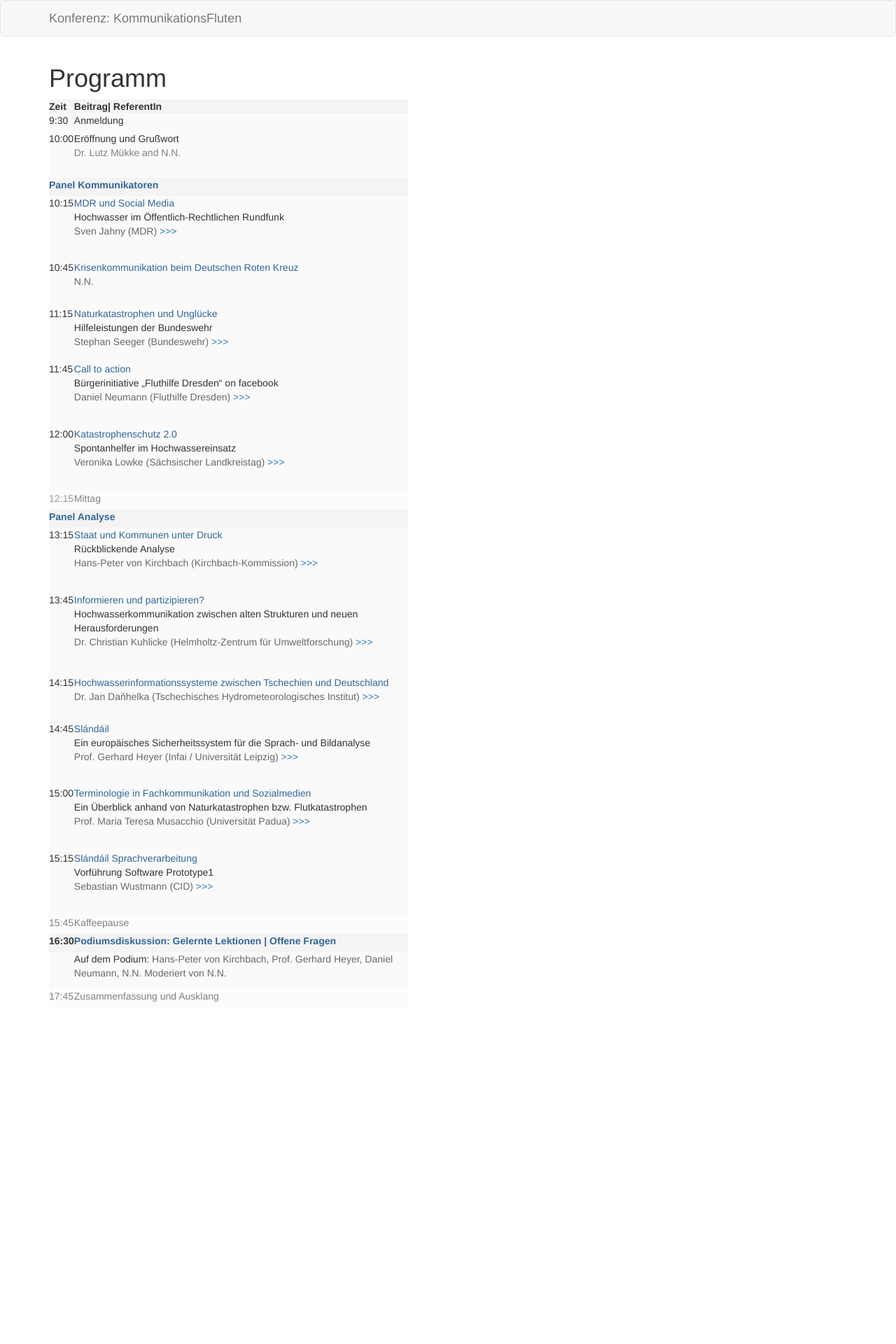
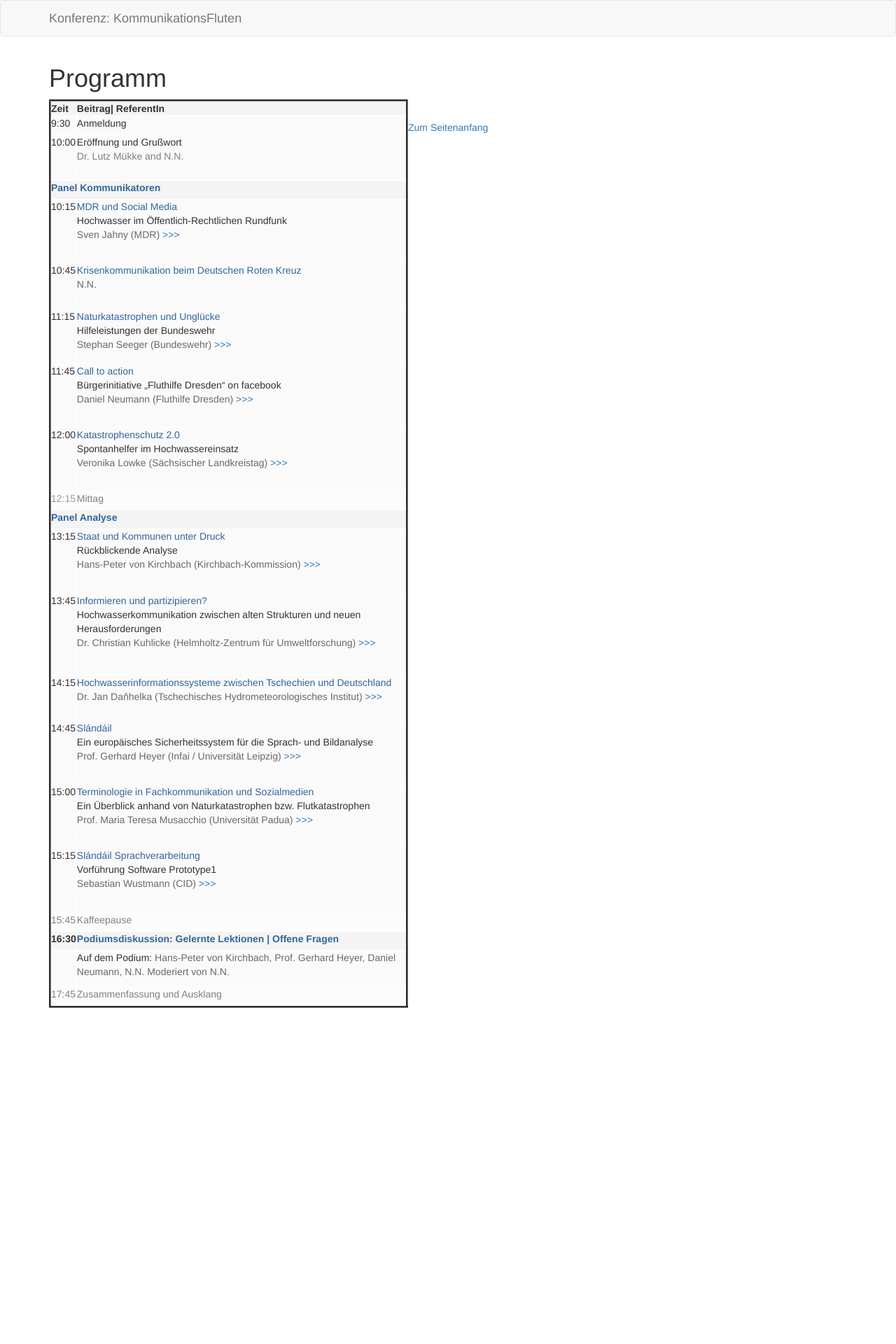
Before and after one commit to susedev/test, a Jekyll site: the page built from programm-uebersicht.html, in a window 1280 px wide. Shown: the top 1920 px of the page at 70% size. Built offline with Jekyll 4.4.1, drawn with Linux system fonts in a browser that asks for light colours; after the commit the page ends 1440 px from its top, so only the background shows below that.

Commit message:
Edit from JekyllCMS

```diff
--- a/programm-uebersicht.html
+++ b/programm-uebersicht.html
@@ -1,7 +1,7 @@
 ---
 title: Programm
 ---
-<table align="left" border="0" cellpadding="50" cellspacing="10" style="height: 1298px;" width="513">
+<table align="left" border="3" cellpadding="50" cellspacing="10" style="height: 1298px;" width="513">
 	<thead>
 		<tr>
 			<th scope="col" style="background-color: rgb(244, 244, 244); border-color: rgb(255, 255, 255);">Zeit</th>
@@ -135,236 +135,4 @@ title: Programm
 
 <p>&nbsp;</p>
 
-<p>&nbsp;</p>
-
-<p>&nbsp;</p>
-
-<p>&nbsp;</p>
-
-<p>&nbsp;</p>
-
-<p>&nbsp;</p>
-
-<p>&nbsp;</p>
-
-<p>&nbsp;</p>
-
-<p>&nbsp;</p>
-
-<p>&nbsp;</p>
-
-<p>&nbsp;</p>
-
-<p>&nbsp;</p>
-
-<p>&nbsp;</p>
-
-<p>&nbsp;</p>
-
-<p>&nbsp;</p>
-
-<p>&nbsp;</p>
-
-<p>&nbsp;</p>
-
-<p>&nbsp;</p>
-
-<p>&nbsp;</p>
-
-<p>&nbsp;</p>
-
-<p>&nbsp;</p>
-
-<p>&nbsp;</p>
-
-<p>&nbsp;</p>
-
-<p>&nbsp;</p>
-
-<p>&nbsp;</p>
-
-<p>&nbsp;</p>
-
-<p>&nbsp;</p>
-
-<p>&nbsp;</p>
-
-<p>&nbsp;</p>
-
-<p>&nbsp;</p>
-
-<p>&nbsp;</p>
-
-<p>&nbsp;</p>
-
-<p>&nbsp;</p>
-
-<p>&nbsp;</p>
-
-<p>&nbsp;</p>
-
-<p>&nbsp;</p>
-
-<p>&nbsp;</p>
-
-<p>&nbsp;</p>
-
-<p>&nbsp;</p>
-
-<p>&nbsp;</p>
-
-<p>&nbsp;</p>
-
-<p>&nbsp;</p>
-
-<p>&nbsp;</p>
-
-<p>&nbsp;</p>
-
-<p>&nbsp;</p>
-
-<p>&nbsp;</p>
-
-<p>&nbsp;</p>
-
-<p>&nbsp;</p>
-
-<p>&nbsp;</p>
-
-<p>&nbsp;</p>
-
-<p>&nbsp;</p>
-
-<p>&nbsp;</p>
-
-<p>&nbsp;</p>
-
-<p>&nbsp;</p>
-
-<p>&nbsp;</p>
-
-<p>&nbsp;</p>
-
-<p>&nbsp;</p>
-
-<p>&nbsp;</p>
-
-<p>&nbsp;</p>
-
-<p>&nbsp;</p>
-
-<p>&nbsp;</p>
-
-<p>&nbsp;</p>
-
-<p>&nbsp;</p>
-
-<p>&nbsp;</p>
-
-<p>&nbsp;</p>
-
-<p>&nbsp;</p>
-
-<p>&nbsp;</p>
-
-<p>&nbsp;</p>
-
-<p>&nbsp;</p>
-
-<p>&nbsp;</p>
-
-<p>&nbsp;</p>
-
-<p>&nbsp;</p>
-
-<p>&nbsp;</p>
-
-<p>&nbsp;</p>
-
-<p>&nbsp;</p>
-
-<p>&nbsp;</p>
-
-<p>&nbsp;</p>
-
-<p>&nbsp;</p>
-
-<p>&nbsp;</p>
-
-<p>&nbsp;</p>
-
-<p>&nbsp;</p>
-
-<p>&nbsp;</p>
-
-<p>&nbsp;</p>
-
-<p>&nbsp;</p>
-
-<p>&nbsp;</p>
-
-<p>&nbsp;</p>
-
-<p>&nbsp;</p>
-
-<p>&nbsp;</p>
-
-<p>&nbsp;</p>
-
-<p>&nbsp;</p>
-
-<p>&nbsp;</p>
-
-<p>&nbsp;</p>
-
-<p>&nbsp;</p>
-
-<p>&nbsp;</p>
-
-<p>&nbsp;</p>
-
-<p>&nbsp;</p>
-
-<p>&nbsp;</p>
-
-<p>&nbsp;</p>
-
-<p>&nbsp;</p>
-
-<p>&nbsp;</p>
-
-<p>&nbsp;</p>
-
-<p>&nbsp;</p>
-
-<p>&nbsp;</p>
-
-<p>&nbsp;</p>
-
-<p>&nbsp;</p>
-
-<p>&nbsp;</p>
-
-<p>&nbsp;</p>
-
-<p>&nbsp;</p>
-
-<p>&nbsp;</p>
-
-<p>&nbsp;</p>
-
-<p>&nbsp;</p>
-
-<p>&nbsp;</p>
-
-<p>&nbsp;</p>
-
-<p>&nbsp;</p>
-
-<p>&nbsp;</p>
-
-<p>&nbsp;</p>
-
-<p>&nbsp;</p>
-
 <p><a href="#top">Zum Seitenanfang</a>&nbsp;</p>
```
